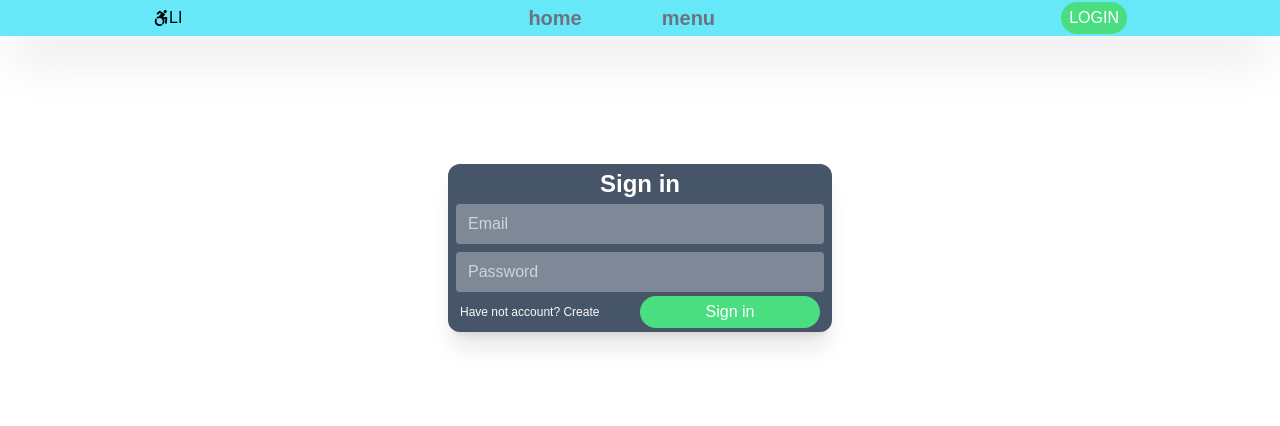
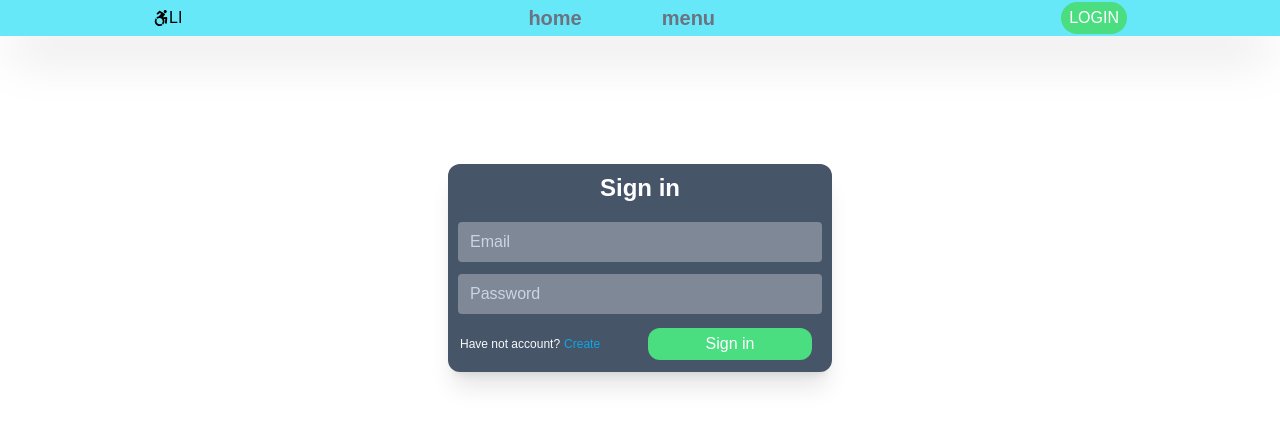
Before and after one commit to aanndrewss/new_version_restaurant, a Next.js app in the folder client/: page /auth/login in a window 1280 px wide. Shown: the top 426 px of the page. Built offline with nearby package versions, Linux system fonts and the light colour scheme.

Commit message:
some needed styles

```diff
--- a/client/pages/auth/[authID].tsx
+++ b/client/pages/auth/[authID].tsx
@@ -44,11 +44,11 @@ const Auth = () => {
 					<div className={styles.footerCard}>
 						{isLogin ?
 							<div className={styles.text}>
-								Have not account? <Link className={styles.link} href={REGISTRATION_ROUTE}>Create</Link>
+								Have not account? <Link className={styles.link} href={REGISTRATION_ROUTE}><div className={styles.link}>Create</div></Link>
 							</div>
 							:
 							<div className={styles.text}>
-								Have account? <Link className={styles.link} href={LOGIN_ROUTE}>Sign in</Link>
+								Have account? <Link className={styles.link} href={LOGIN_ROUTE}><div className={styles.link}>Sign in</div></Link>
 							</div>
 						}
 						<button type='submit' className={styles.enterButton}>
--- a/client/styles/Auth.module.scss
+++ b/client/styles/Auth.module.scss
@@ -3,24 +3,27 @@
   .card {
     @apply w-96 p-1 rounded-xl bg-slate-600 shadow-xl h-fit mt-32;
     .heading {
-    @apply text-white text-center font-bold text-2xl;
+      @apply text-white text-center font-bold text-2xl mb-3 mt-1;
     }
+
     .form {
       @apply flex flex-col;
       .textField {
-        @apply text-slate-50 bg-white bg-opacity-30 border-transparent border-r-2 m-1 px-3 py-2 rounded focus:border-pink-500 outline-none placeholder:text-slate-300;
+        @apply text-slate-50 bg-white bg-opacity-30 border-transparent border-r-2 m-1.5 px-3 py-2 rounded focus:border-pink-500 outline-none placeholder:text-slate-300;
       }
+
       .footerCard {
         @apply grid grid-cols-2 items-center px-2;
 
         .text {
-          @apply text-slate-50 text-xs;
+          @apply text-slate-50 text-xs flex flex-row;
           .link {
-            @apply text-gray-50;
+            @apply text-sky-500 cursor-pointer ml-1;
           }
         }
+
         .enterButton {
-          @apply bg-green-400 text-white py-1 px-2 rounded-2xl transition-colors hover:bg-green-600;
+          @apply bg-green-400 text-white py-1 px-2 m-2 rounded-xl transition-colors hover:bg-green-600;
         }
       }
 
```
